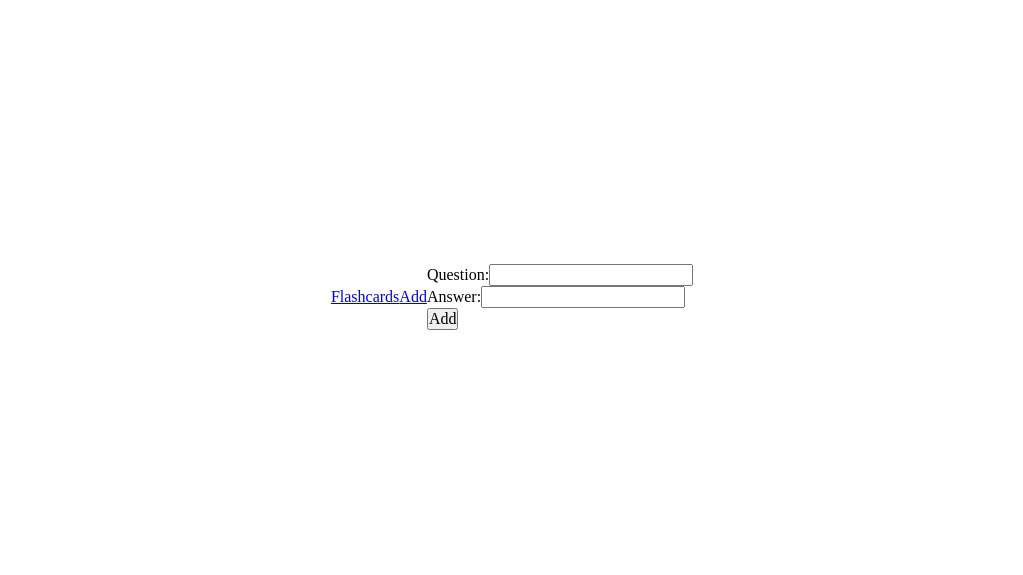
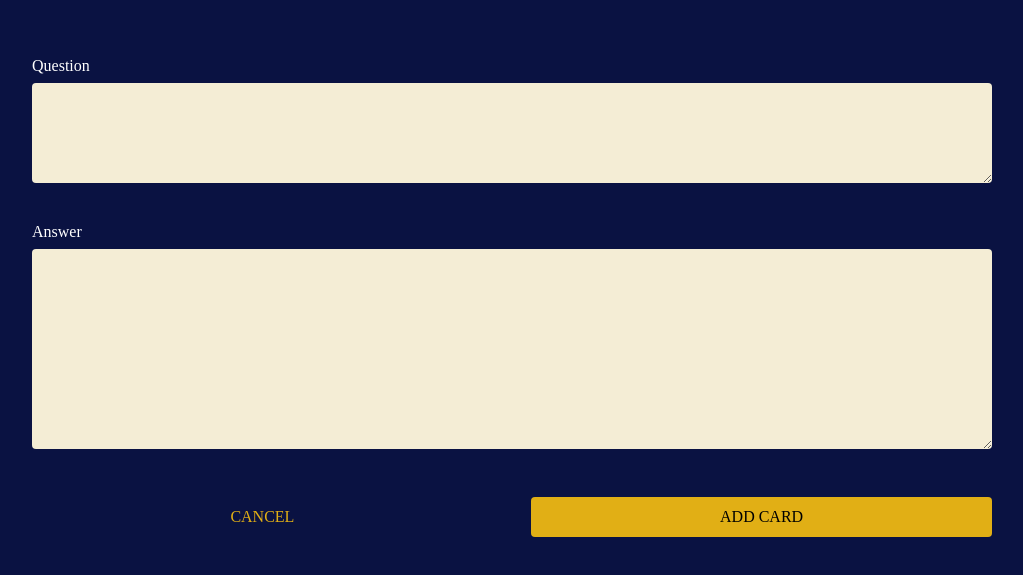
Before and after one commit to marciorasf/hippocards-api, a React (Create React App) app in the folder web/: page /create-flashcard in a window 1280 px wide. Shown: the part 103-678 px from the top of the page, without its empty margins (128-1151 px from the left). Built offline with nearby package versions, Linux system fonts and the light colour scheme.

Commit message:
add create card page

```diff
--- a/web/src/assets/styles/reset.css
+++ b/web/src/assets/styles/reset.css
@@ -17,6 +17,10 @@ time, mark, audio, video {
 	font-size: 100%;
 	font: inherit;
 	vertical-align: baseline;
+}
+
+*, ::before, ::after{
+  box-sizing: border-box;
 }
 
 article, aside, details, figcaption, figure,
--- a/web/src/components/CustomButton/index.tsx
+++ b/web/src/components/CustomButton/index.tsx
@@ -2,12 +2,12 @@ import styled from "styled-components";
 
 const CustomButton = styled.button`
   background-color: transparent;
-  padding: 0.8rem 1.6rem;
+  padding: 1.2rem 1.6rem;
   border: 0;
   border-radius: 0.4rem;
   font-size: 1.6rem;
-  line-height: 1.75;
-  font-weight: 700;
+  line-height: 1;
+  font-weight: 500;
   text-transform: uppercase;
 `
 
--- a/web/src/components/CustomIconButton/index.tsx
+++ b/web/src/components/CustomIconButton/index.tsx
@@ -4,9 +4,7 @@ const CustomIconButton = styled.button`
   background-color: transparent;
   border: 0;
   padding: 0.8rem;
-  line-height: 1.75;
-  font-size: 1.6rem;
-  font-weight: 700;
+  font-weight: 500;
   text-transform: uppercase;
   display: flex;
   align-items: center;
--- /dev/null
+++ b/web/src/components/CustomTextarea/index.tsx
@@ -0,0 +1,19 @@
+import React, { FunctionComponent, InputHTMLAttributes } from "react"
+
+import { TextareaBlock} from "./styles"
+
+interface InputProps extends InputHTMLAttributes<HTMLInputElement> {
+  name: string;
+  label: string;
+}
+
+const Input: FunctionComponent<InputProps> = ({ name, label, className, ...rest }) => {
+  return (
+    <TextareaBlock className={className}>
+      <label htmlFor={name}>{label}</label>
+      <textarea id={name} />
+    </TextareaBlock>
+  );
+}
+
+export default Input
--- /dev/null
+++ b/web/src/components/CustomTextarea/styles.tsx
@@ -0,0 +1,26 @@
+import styled from "styled-components";
+import colors from "../../assets/styles/colors";
+
+export const TextareaBlock = styled.div`
+  display: flex;
+  flex-direction: column;
+
+  > label {
+    color: ${colors.textInPrimary};
+  }
+
+  > textarea {
+    width: 100%;
+    height: 16rem;
+    min-height: 8rem;
+    margin-top: 0.8rem;
+    border-radius: 0.4rem;
+    background-color: ${colors.bgLighter};
+
+    outline: 0;
+    border: 0;
+    resize: vertical;
+    padding: 1.2rem 1.6rem;
+    font-size: 1.6rem;
+  }
+`
--- a/web/src/pages/CreateFlashcard.tsx/index.tsx
+++ b/web/src/pages/CreateFlashcard.tsx/index.tsx
@@ -2,6 +2,9 @@ import React, { useState, ChangeEvent, FormEvent } from "react"
 
 import api from "../../api"
 import Header from "../../components/Header"
+
+
+import { Container, Content, QuestionTextarea, AnswerTextarea, ButtonsContainer, CancelButton, AddCardButton } from "./styles"
 
 const emptyFlashcard = {
   question: "",
@@ -32,19 +35,20 @@ export default function CreateFlashcard() {
   }
 
   return (
-    <>
-      <Header />
-      <form onSubmit={handleFormSubmit}>
-        <div className="input-block">
-          <label htmlFor="question">Question:</label>
-          <input type="text" id="question" name="question" onChange={handleInputChange} />
-        </div>
-        <div className="input-block">
-          <label htmlFor="answer">Answer:</label>
-          <input type="text" id="answer" name="answer" onChange={handleInputChange} />
-        </div>
-        <button type="submit">Add</button>
-      </form>
-    </>
+    <Container>
+      <Content>
+        <QuestionTextarea label="Question" name="question" />
+        <AnswerTextarea label="Answer" name="answer" />
+        <ButtonsContainer>
+          <CancelButton>
+            Cancel
+        </CancelButton>
+
+          <AddCardButton>
+            Add card
+        </AddCardButton>
+        </ButtonsContainer>
+      </Content>
+    </Container>
   )
 }
--- /dev/null
+++ b/web/src/pages/CreateFlashcard.tsx/styles.tsx
@@ -0,0 +1,54 @@
+import styled from 'styled-components'
+import CustomTextarea from '../../components/CustomTextarea'
+import { TextareaBlock as CustomTextareaBlock } from "../../components/CustomTextarea/styles"
+import CustomButton from '../../components/CustomButton'
+
+import colors from "../../assets/styles/colors"
+
+export const Container = styled.div`
+  width: 100vw;
+  height: 100vh;
+  background-color: ${colors.primary};
+  display: flex;
+  flex-direction: column;
+  justify-content: center;
+  align-items: center;
+`
+
+export const Content = styled.main`
+  width: 75%;
+`
+
+export const QuestionTextarea = styled(CustomTextarea)`
+  > textarea{
+    height: 10rem;
+  }
+`
+
+export const AnswerTextarea = styled(CustomTextarea)`
+  margin-top: 4rem;
+
+  > textarea{
+    height: 20rem;
+  }
+`
+
+export const ButtonsContainer = styled.div`
+  width: 100%;
+  margin-top: 4.8rem;
+  display: flex;
+  justify-content: space-between;
+`
+
+const Button = styled(CustomButton)`
+  width: 48%;
+`
+
+export const CancelButton = styled(Button)`
+  color: ${colors.secondary};
+`
+
+export const AddCardButton = styled(Button)`
+  color: ${colors.textInSecondary};
+  background-color: ${colors.secondary};
+`
```
